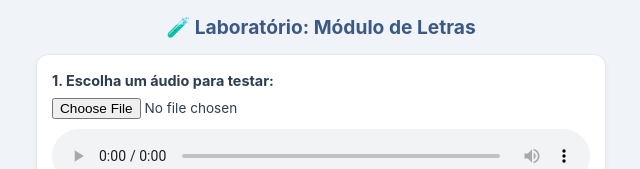
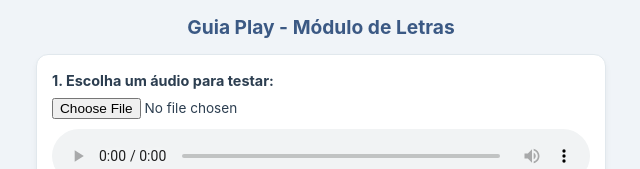
Before and after one commit to longensuellen-hub/guia-play-letra, a plain HTML site: page index.html in a window 1280 px wide. Shown: the top 169 px of the page, without its empty margins (319-959 px from the left). Drawn offline with Linux system fonts and the light colour scheme.

Commit message:
Update index.html

```diff
--- a/index.html
+++ b/index.html
@@ -170,7 +170,7 @@
 </head>
 <body>
 
-    <h1>🧪 Laboratório: Módulo de Letras</h1>
+    <h1>Guia Play - Módulo de Letras</h1>
 
     <!-- TOCA-ÁUDIO DE TESTE -->
     <div class="card">
```
